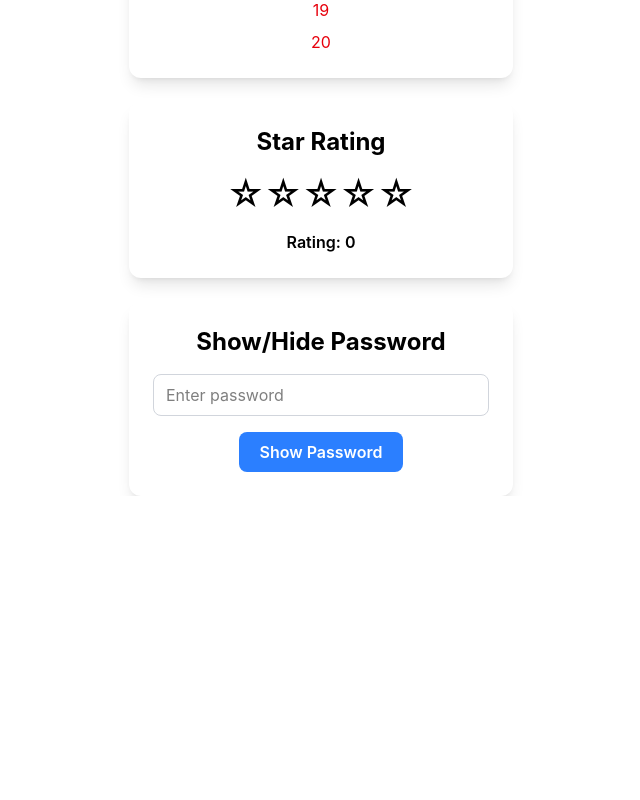
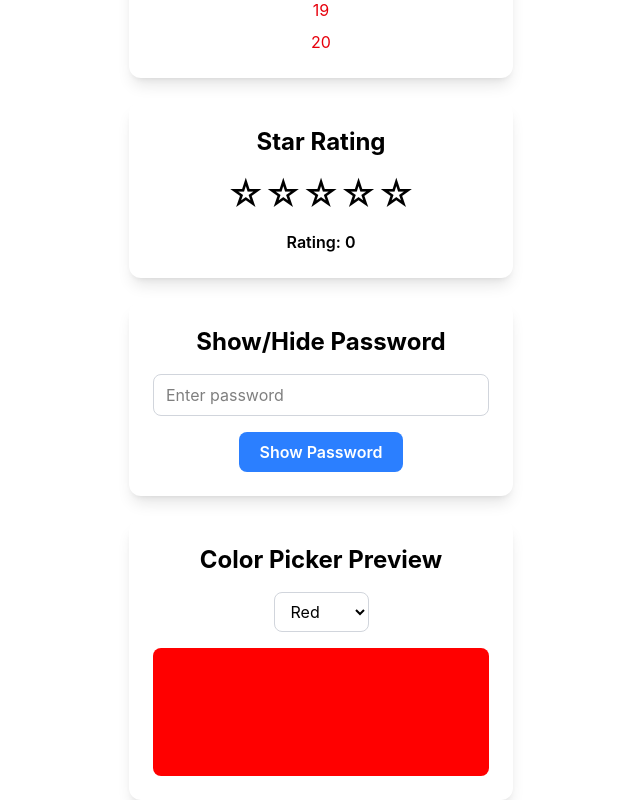
Before and after one commit to Fizzmedia/React-useState, a React (Vite) app: page / in a window 1280 px wide. Shown: the part 1388-2188 px from the top of the page, without its empty margins (319-959 px from the left). Before the commit the page ends 1884 px from the top, so only its background shows below. Built offline with nearby package versions, Linux system fonts and the light colour scheme.

Commit message:
Add Color Picker Component

```diff
--- a/src/App.jsx
+++ b/src/App.jsx
@@ -4,6 +4,7 @@ import StepCounter from "./components/StepCounter.jsx"
 import Multiples from "./components/Multipless.jsx"
 import StarRating from "./components/StarRating.jsx"
 import PasswordToggle from "./components/PasswordToggle.jsx"
+import ColorPicker from "./components/ColorPicker.jsx"
 
 function App() {
   return (
@@ -14,6 +15,7 @@ function App() {
       <Multiples />
       <StarRating />
       <PasswordToggle />
+      <ColorPicker />
     </>
   )
 }
--- /dev/null
+++ b/src/components/ColorPicker.jsx
@@ -0,0 +1,31 @@
+import { useState } from "react";
+
+function ColorPicker() {
+  const [color, setColor] = useState("red");
+
+  return (
+    <div className="max-w-sm mx-auto mt-6 p-6 text-center rounded-xl shadow-lg bg-white">
+      <h2 className="text-2xl font-bold mb-4">
+        Color Picker Preview
+      </h2>
+
+      <select
+        value={color}
+        onChange={(e) => setColor(e.target.value)}
+        className="border border-gray-300 rounded-lg px-3 py-2 mb-4"
+      >
+        <option value="red">Red</option>
+        <option value="green">Green</option>
+        <option value="blue">Blue</option>
+        <option value="purple">Purple</option>
+      </select>
+
+      <div
+        className="w-full h-32 rounded-lg"
+        style={{ backgroundColor: color }}
+      ></div>
+    </div>
+  );
+}
+
+export default ColorPicker;
```
